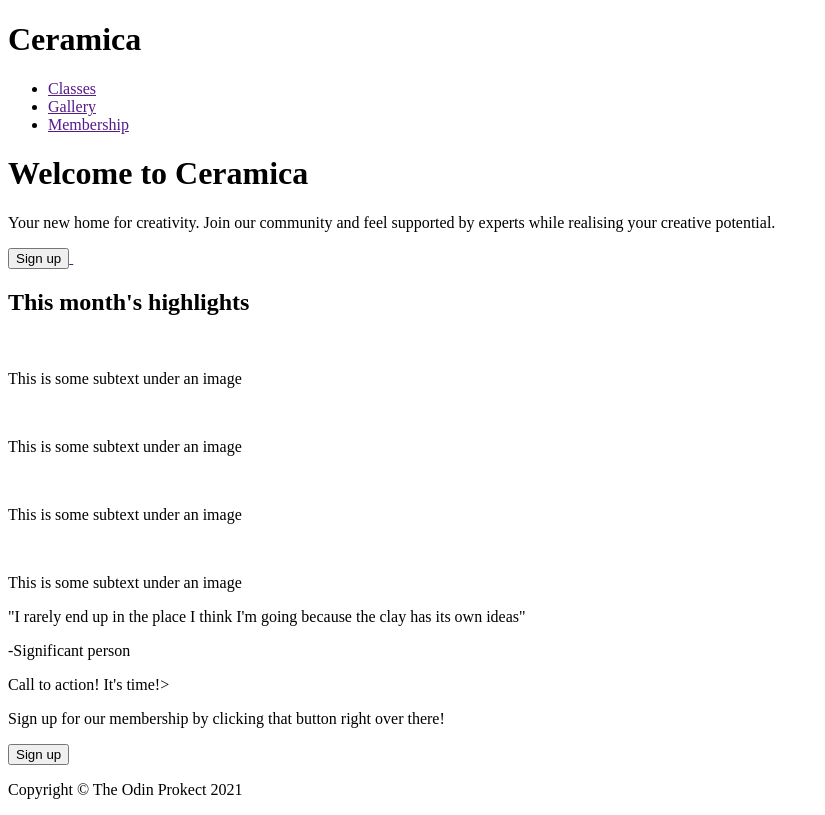
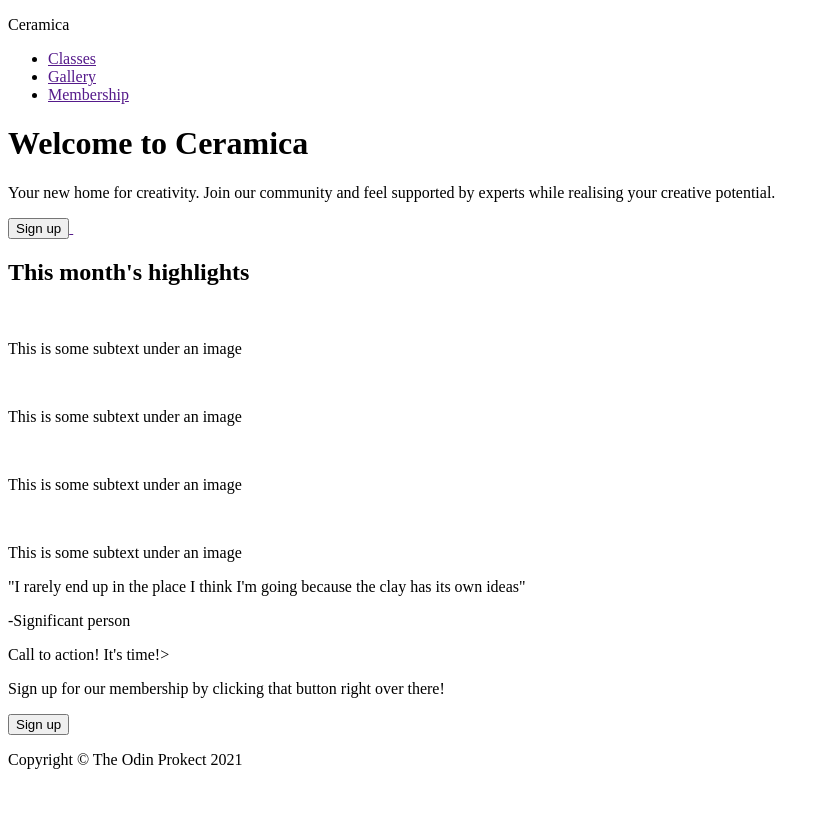
Before and after one commit to slmarsh/landing_page, a plain HTML site: page index.html in a window 1280 px wide. Shown: the whole page, without its empty margins (0-825 px from the left). Drawn offline with Linux system fonts and the light colour scheme.

Commit message:
change h1 in header to p

```diff
--- a/index.html
+++ b/index.html
@@ -9,7 +9,7 @@
 
 <body>
     <div class="header">
-        <h1>Ceramica</h1>
+        <p>Ceramica</p>
         <ul class="links">
             <li><a href="">Classes</a></li>
             <li><a href="">Gallery</a></li>
```
